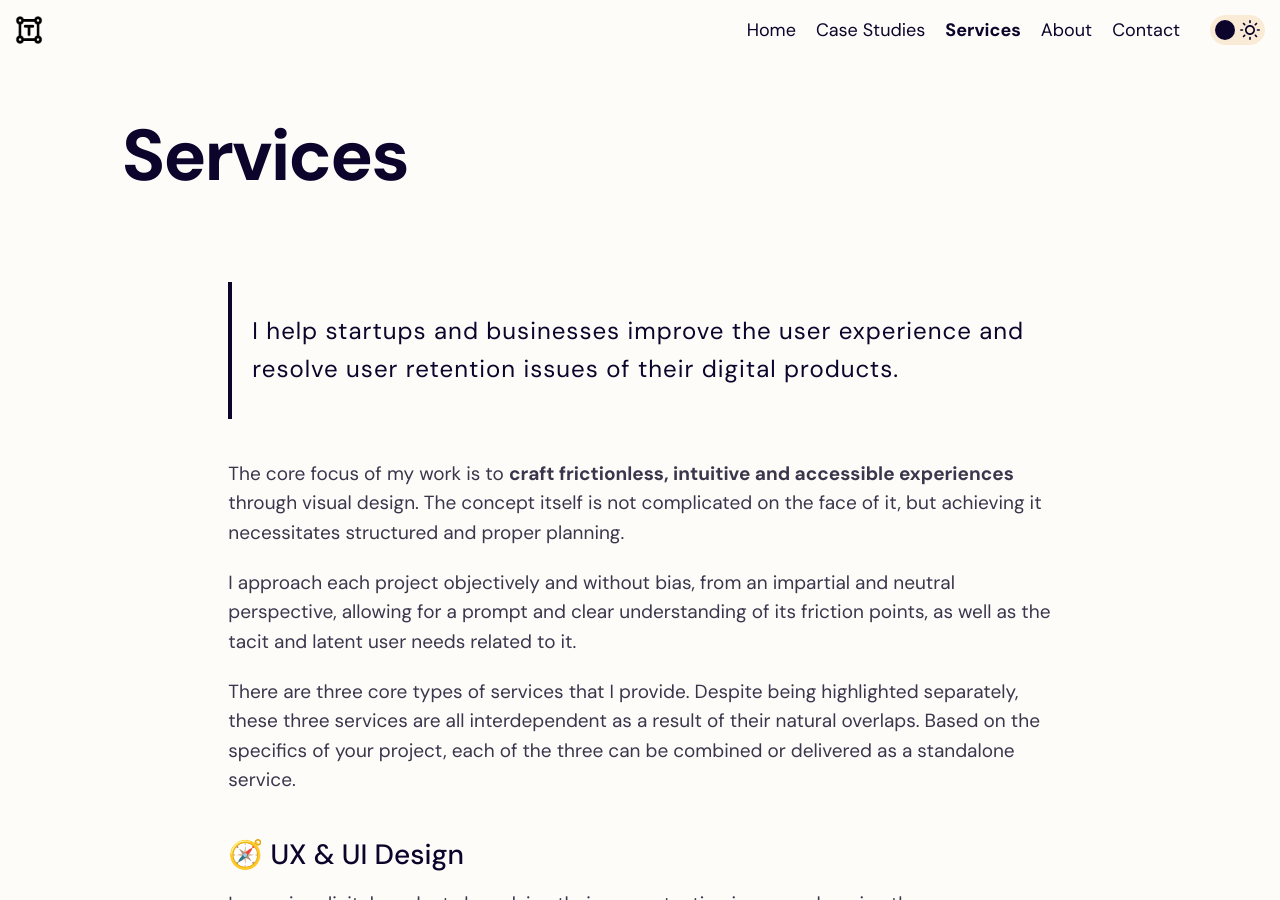
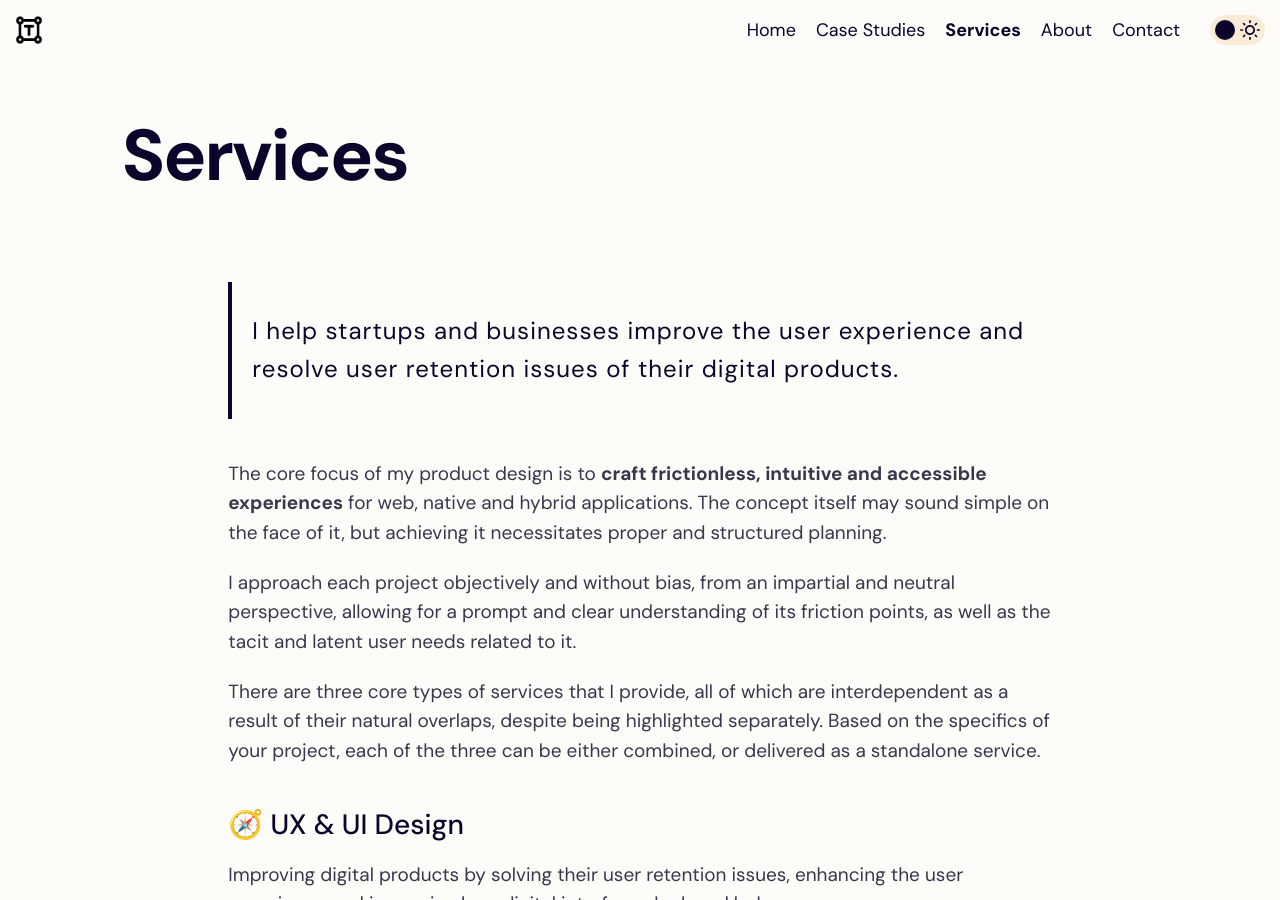
Before and after one commit to tmuxweb/84bull, a Jekyll site: the page built from pages/services.md, in a window 1280 px wide and 900 px high. Built offline with Jekyll 4.4.1, drawn with Linux system fonts in a browser that asks for light colours.

Commit message:
services txt fix

```diff
--- a/pages/services.md
+++ b/pages/services.md
@@ -8,11 +8,11 @@ image: ""
 
 > I help startups and businesses improve the user experience and resolve user retention issues of their digital products.
 
-The core focus of my work is to **craft frictionless, intuitive and accessible experiences** through visual design. The concept itself is not complicated on the face of it, but achieving it necessitates structured and proper planning.
+The core focus of my product design is to **craft frictionless, intuitive and accessible experiences** for web, native and hybrid applications. The concept itself may sound simple on the face of it, but achieving it necessitates proper and structured planning.
 
 I approach each project objectively and without bias, from an impartial and neutral perspective, allowing for a prompt and clear understanding of its friction points, as well as the tacit and latent user needs related to it.
 
-There are three core types of services that I provide. Despite being highlighted separately, these three services are all interdependent as a result of their natural overlaps. Based on the specifics of your project, each of the three can be combined or delivered as a standalone service.
+There are three core types of services that I provide, all of which are interdependent as a result of their natural overlaps, despite being highlighted separately. Based on the specifics of your project, each of the three can be either combined, or delivered as a standalone service.
 
 ## 🧭 UX & UI Design
 Improving digital products by solving their user retention issues, enhancing the user experience and improving how digital interfaces look and behave.
```
